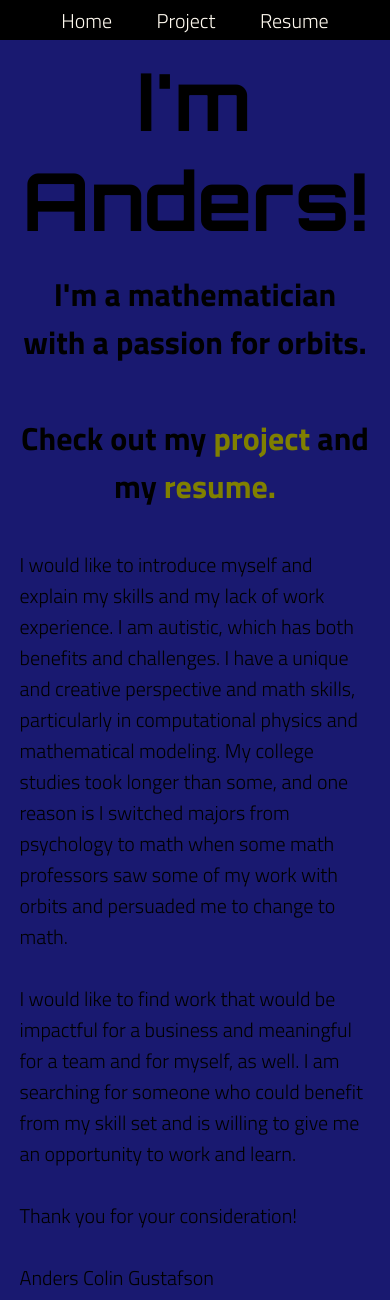
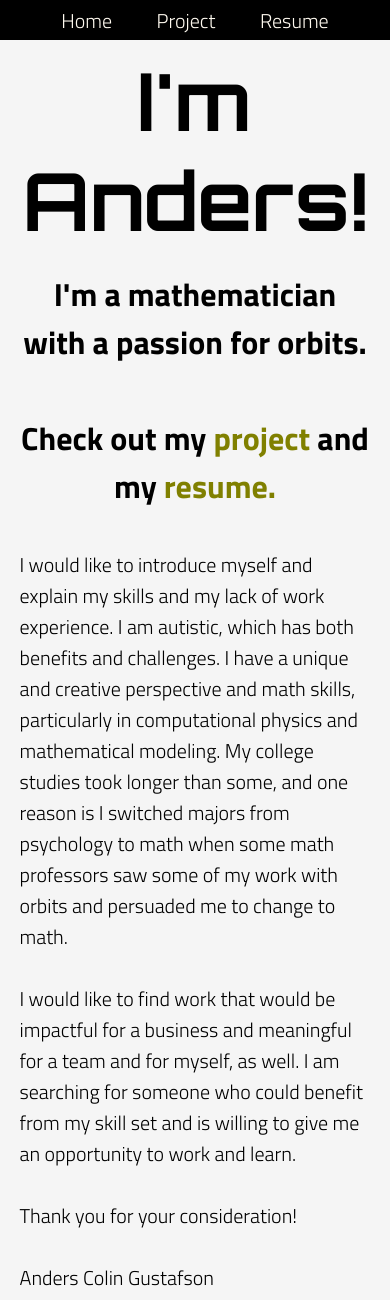
Before and after one commit to AlexanderGoose/anders_website, a Flask app: page / in a window 390 px wide. Shown: the top 1300 px of the page. Run offline with Flask 3, Linux system fonts and the light colour scheme.

Commit message:
removed blue from phone bg

```diff
--- a/static/style.css
+++ b/static/style.css
@@ -239,9 +239,9 @@ a:hover {
 
 
     /* ------------------------- general */
-    body {
+    /* body {
         background-color: #191970;
-    }
+    } */
 
     /* ------------------------- navbar */
     #navbar {
@@ -257,7 +257,6 @@ a:hover {
     /* ------------------------- home */
     #container-main-home {
         margin-top: 10px;
-        background-color: #191970;
     }
 
     #column-container {
```
